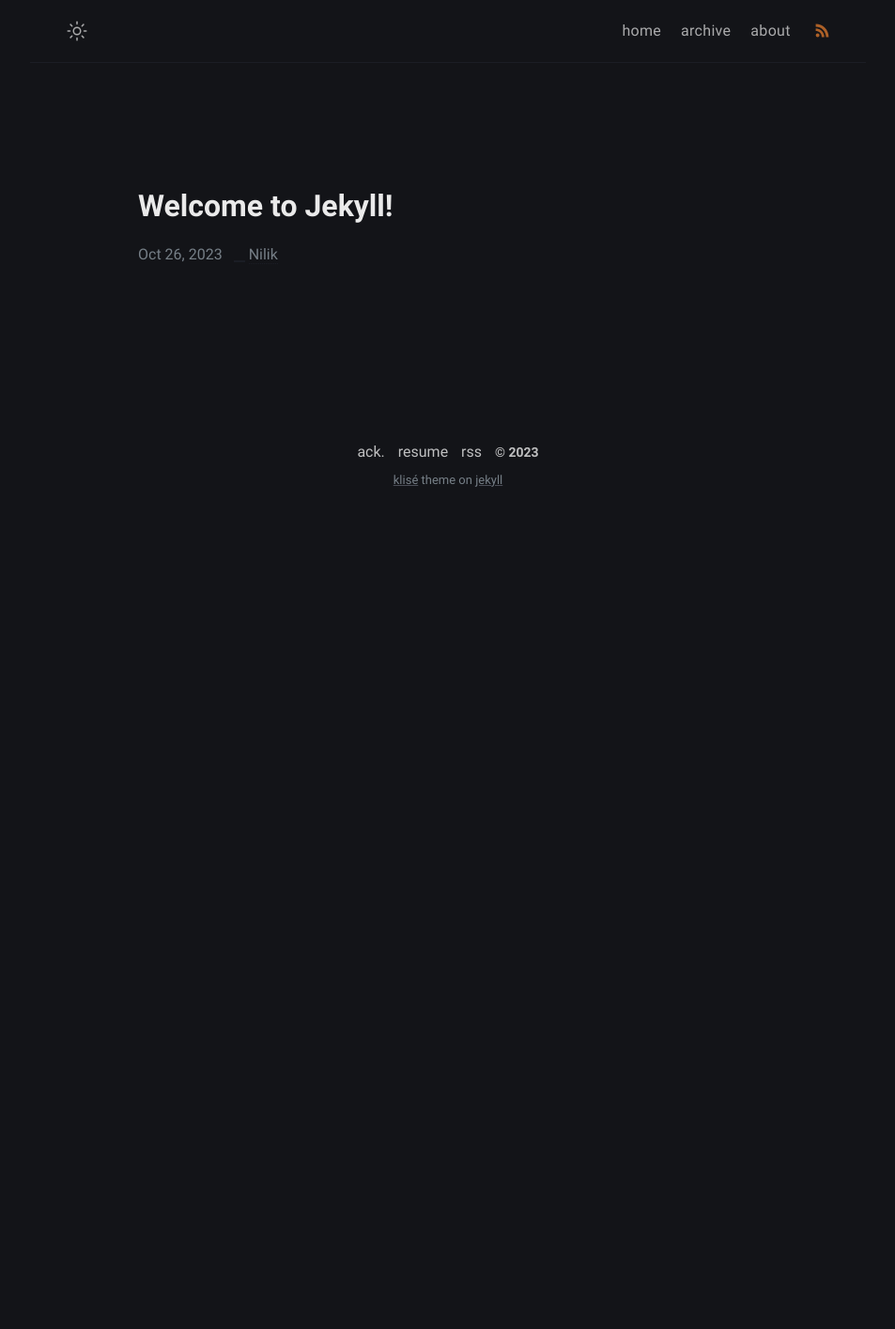
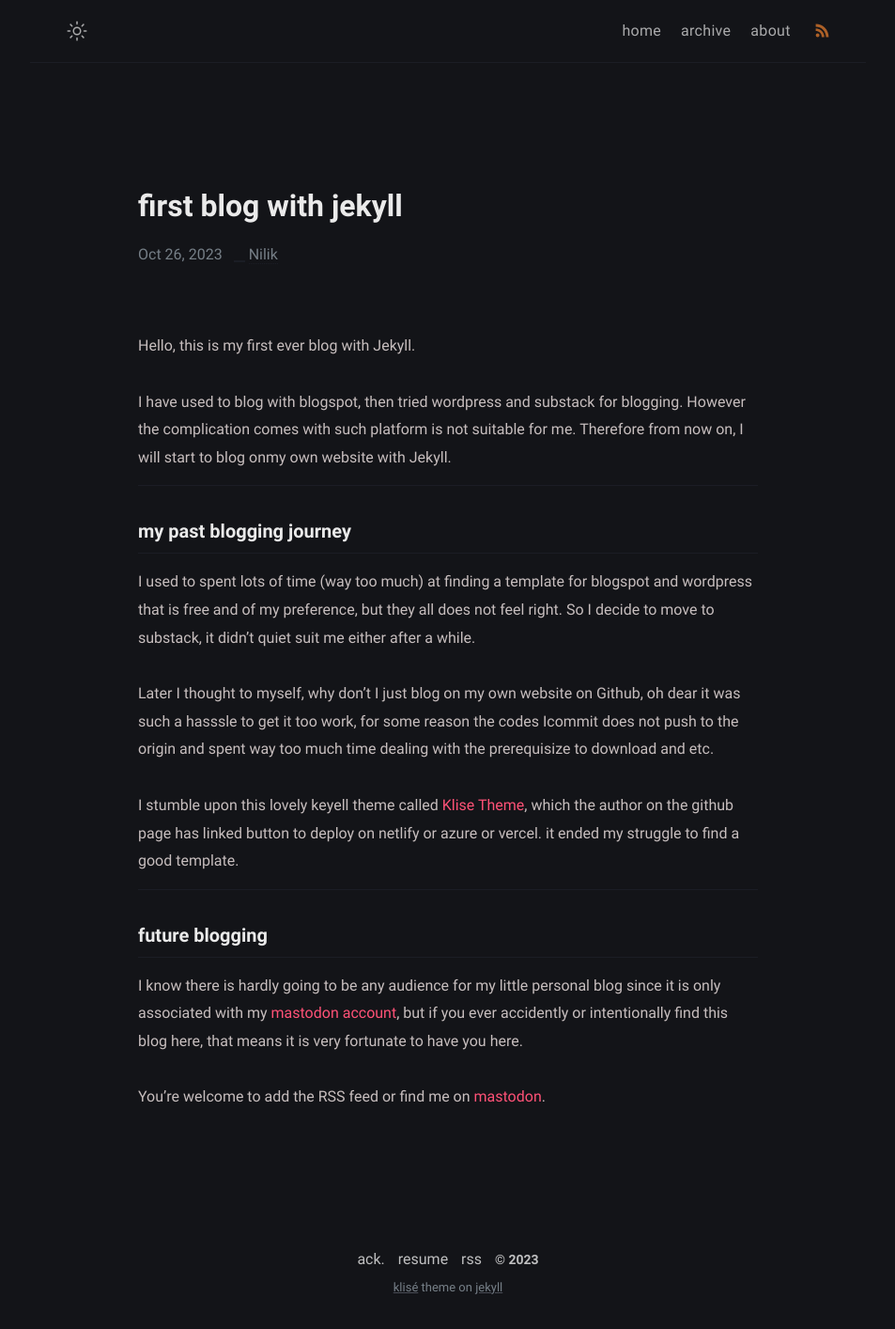
Before and after one commit to nilik7/nilik-blog, a Jekyll site: the page built from _posts/first-blog-with-jekyll/2023-10-26-first-blog-with-jekyll.md, in a window 1280 px wide. Shown: the whole page at 94% size, without its empty margins (163-1116 px from the left). Built offline with Jekyll 4.4.1, drawn with Linux system fonts in a browser that asks for light colours; before the commit the page ends 900 px from its top, so only the background shows below that.

Commit message:
first blog publish and more
more: change to timezone to Europe/London (+0000)

```diff
--- a/_config.yml
+++ b/_config.yml
@@ -2,16 +2,16 @@
 title: Nilik blog # site title
 description: >- # site description
 lang: en-US # default lang
-timezone: Asia/Jakarta # set your timezone
+timezone: Europe/London # set your timezone
 image: assets/img/ogp.png # This image used for Open Graph more info https://ogp.me/
-repo: https://github.com/piharpi/jekyll-klise # site repo [optional]
+repo:  # site repo [optional]
 mode: dark # default theme "dark" | "light"
 
 # Profile settings
 author:
   name: Nilik # author name
   bio: >- # tell to the world
-    Mastodon Handle <a href="https://mastodon.social/@quiet_q" target="_blank" rel="noopener">@quiet_q@mastodon.social</a>.
+    Mastodon Handle <a href="https://mast.dragon-fly.club/@kirilina" target="_blank" rel="noopener">@kirilina@mast.dragon-fly.club</a>.
   username:  # general username
   github:  # github username
   twitter:  # twitter username
--- a/_posts/first-blog-with-jekyll/2023-10-26-first-blog-with-jekyll.md
+++ b/_posts/first-blog-with-jekyll/2023-10-26-first-blog-with-jekyll.md
@@ -1,7 +1,29 @@
 ---
 layout: post
-title:  "Welcome to Jekyll!"
-date:   2023-10-26 09:29:20 +0700
-categories:
+title:  "first blog with jekyll"
+date:   2023-10-26 09:00:00 +0000
+categories: miscellaneous
 usemathjax:
 ---
+
+Hello, this is my first ever blog with Jekyll.
+
+I have used to blog with blogspot, then tried wordpress and substack for blogging. However the complication comes with such platform is not suitable for me. Therefore from now on, I will start to blog onmy own website with Jekyll.
+
+<hr>
+
+### my past blogging journey
+
+I used to spent lots of time (way too much) at finding a template for blogspot and wordpress that is free and of my preference, but they all does not feel right. So I decide to move to substack, it didn't quiet suit me either after a while.
+
+Later I thought to myself, why don't I just blog on my own website on Github, oh dear it was such a hasssle to get it too work, for some reason the codes Icommit does not push to the origin and spent way too much time dealing with the prerequisize to download and etc.
+
+I stumble upon this lovely keyell theme called [Klise Theme](https://github.com/piharpi/jekyll-klise), which the author on the github page has linked button to deploy on netlify or azure or vercel. it ended my struggle to find a good template.
+
+<hr>
+
+### future blogging
+
+I know there is hardly going to be any audience for my little personal blog since it is only associated with my [mastodon account](https://mast.dragon-fly.club/@kirilina), but if you ever accidently or intentionally find this blog here, that means it is very fortunate to have you here.
+
+You're welcome to add the RSS feed or find me on [mastodon](https://mast.dragon-fly.club/@kirilina).
```
